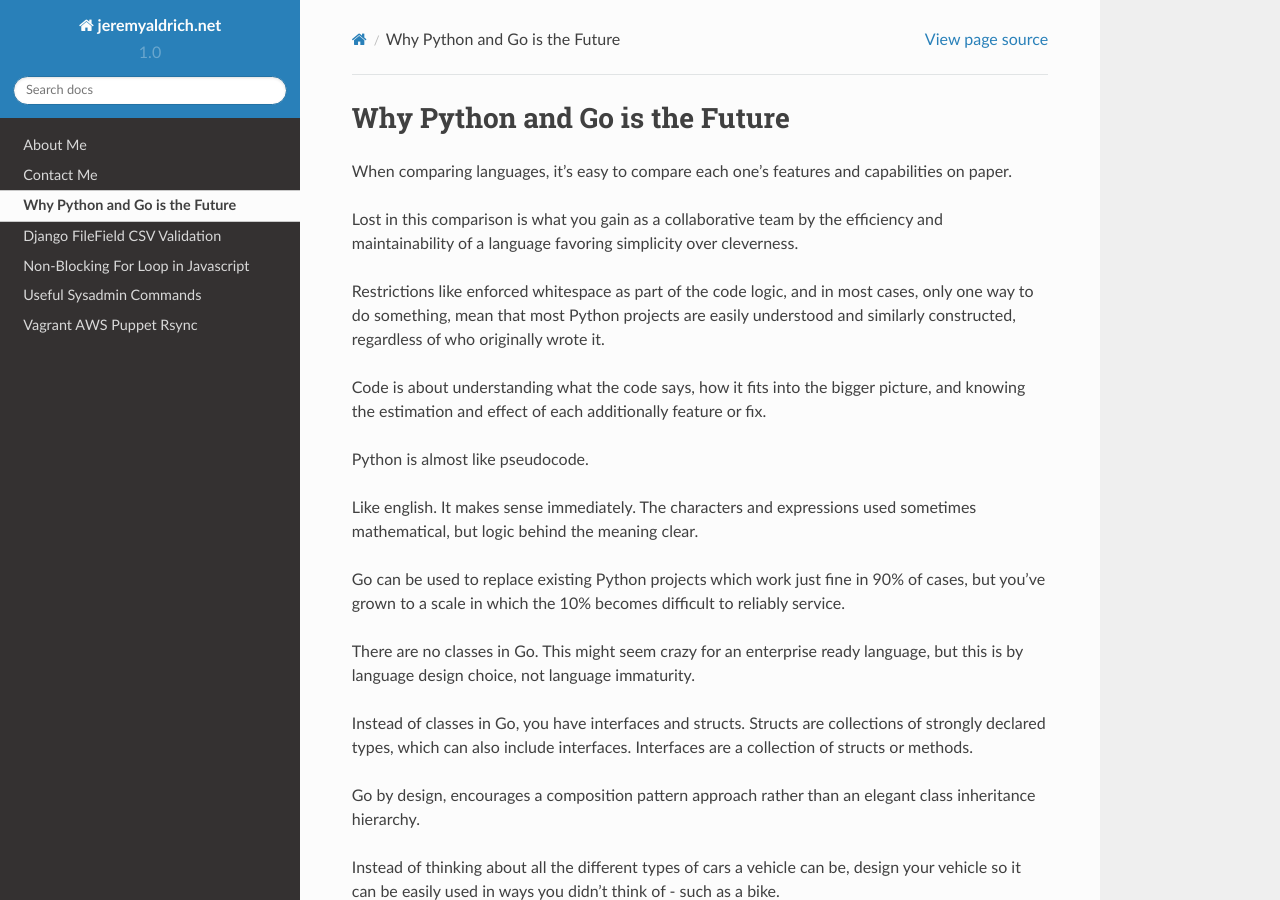
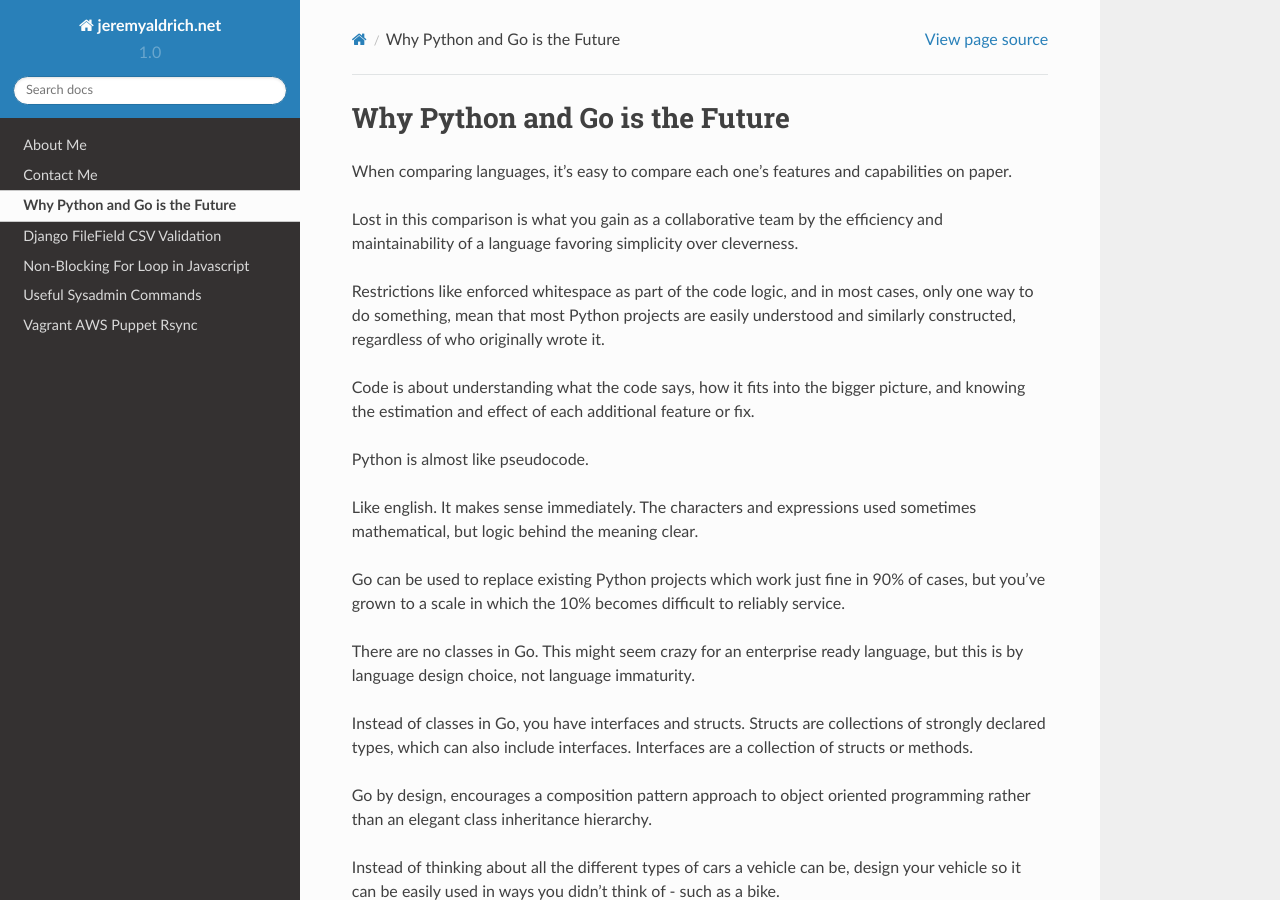
Before and after one commit to jeraldrich/blog, a Sphinx documentation site: the page built from docs/python_go_future.rst, in a window 1280 px wide and 900 px high. Built offline with Sphinx 7.4.7 and the Read the Docs theme 2.0.0, drawn with Linux system fonts in a browser that asks for light colours.

Commit message:
spelling fix

```diff
--- a/docs/python_go_future.rst
+++ b/docs/python_go_future.rst
@@ -7,7 +7,7 @@ Lost in this comparison is what you gain as a collaborative team by the efficien
 
 Restrictions like enforced whitespace as part of the code logic, and in most cases, only one way to do something, mean that most Python projects are easily understood and similarly constructed, regardless of who originally wrote it.
 
-Code is about understanding what the code says, how it fits into the bigger picture, and knowing the estimation and effect of each additionally feature or fix.
+Code is about understanding what the code says, how it fits into the bigger picture, and knowing the estimation and effect of each additional feature or fix.
 
 Python is almost like pseudocode.
 
@@ -19,7 +19,7 @@ There are no classes in Go. This might seem crazy for an enterprise ready langua
 
 Instead of classes in Go, you have interfaces and structs. Structs are collections of strongly declared types, which can also include interfaces. Interfaces are a collection of structs or methods.
 
-Go by design, encourages a composition pattern approach rather than an elegant class inheritance hierarchy.
+Go by design, encourages a composition pattern approach to object oriented programming rather than an elegant class inheritance hierarchy.
 
 Instead of thinking about all the different types of cars a vehicle can be, design your vehicle so it can be easily used in ways you didn't think of - such as a bike.
 
```
